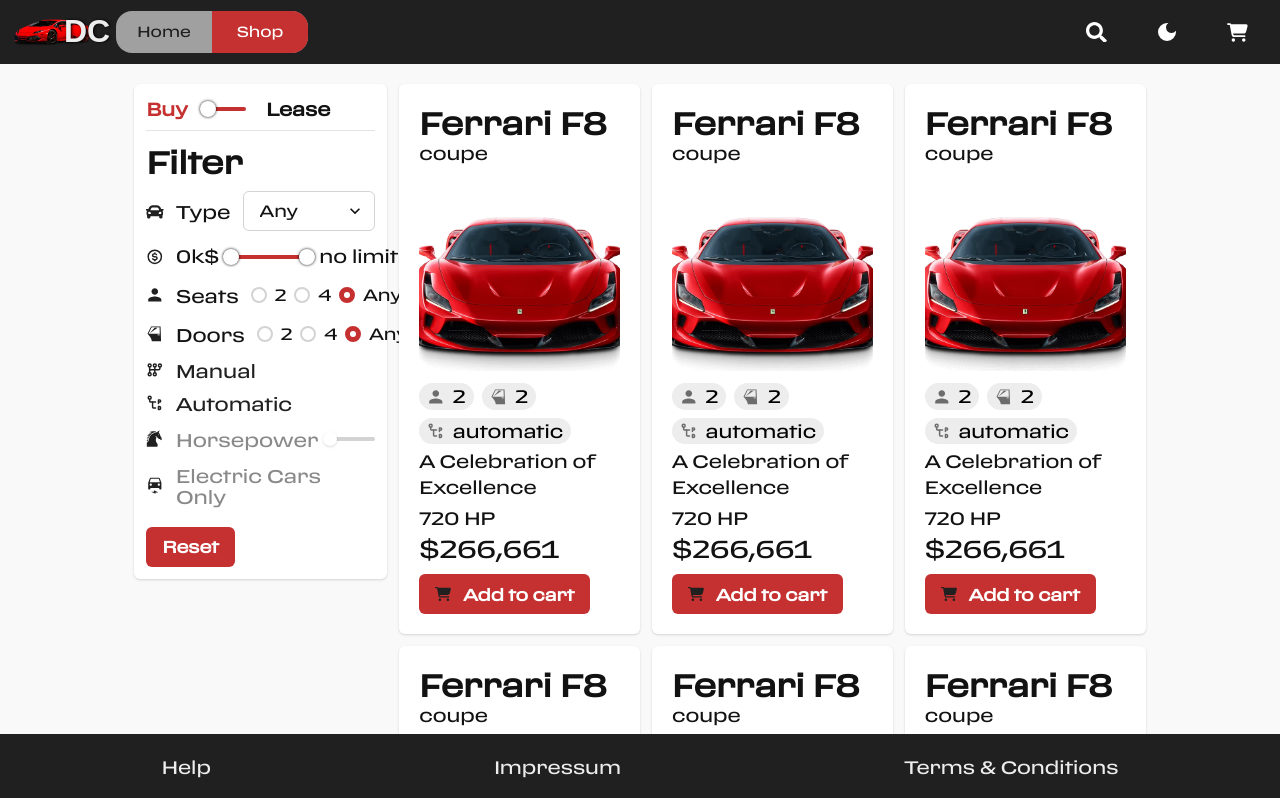
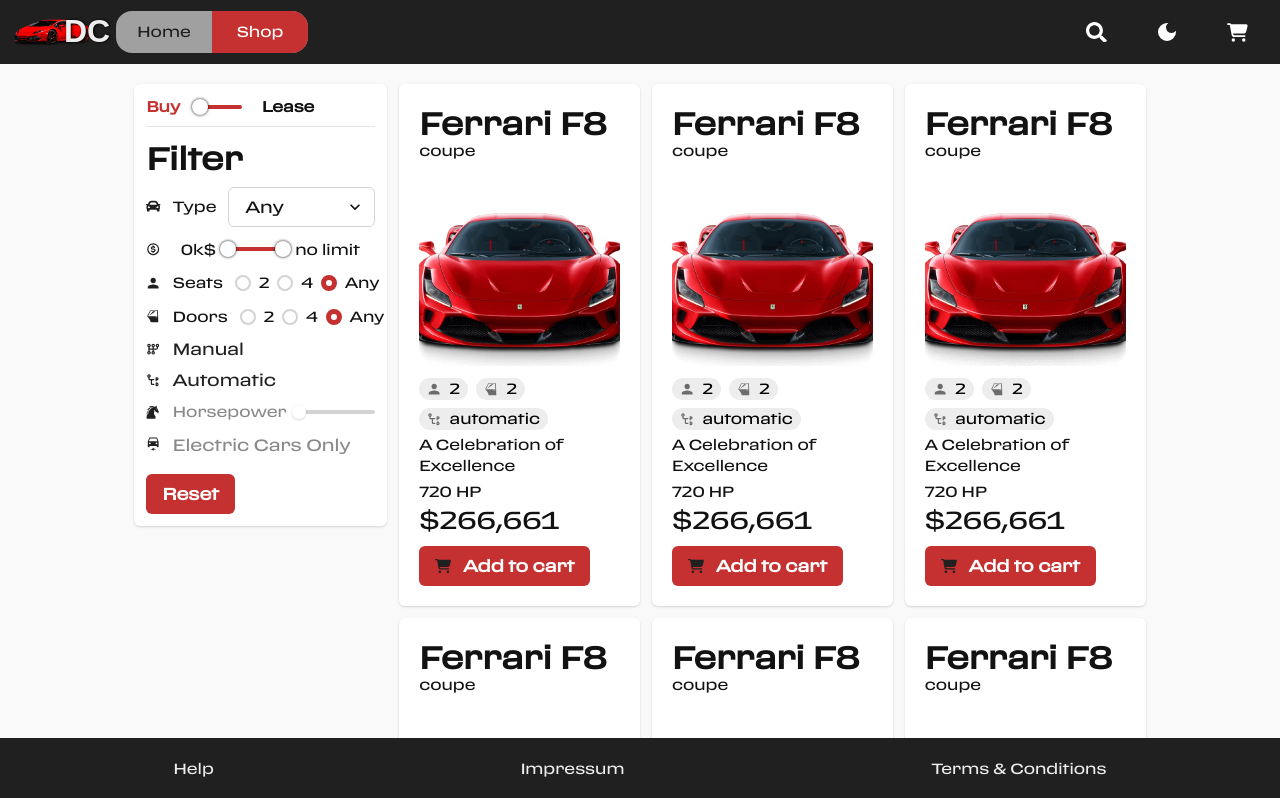
Before and after one commit to samueleras/art-shop, a React (Vite) app: page /shop in a window 1280 px wide. Shown: the top 798 px of the page. Built offline with nearby package versions, Linux system fonts and the light colour scheme.

Commit message:
adjust styling of filter and overall font size

```diff
--- a/src/components/CarFilter.tsx
+++ b/src/components/CarFilter.tsx
@@ -47,7 +47,7 @@
         flexDir={"column"}
       >
         <FilterContainer icon={FaCar} color={color}>
-          <Text fontSize="lg">Type</Text>
+          <Text>Type</Text>
           <Select
             onChange={(event) => {
               query.setVehicleType(
@@ -96,7 +96,7 @@
             <RangeSliderThumb index={0} boxSize="4" boxShadow="0 0 3px black" />
             <RangeSliderThumb index={1} boxSize="4" boxShadow="0 0 3px black" />
           </RangeSlider>
-          <Text whiteSpace="nowrap" minWidth="3.5rem">
+          <Text whiteSpace="nowrap" minWidth="5rem">
             {!query.carQuery.maxPrice
               ? "no limit"
               : query.carQuery.maxPrice / 1000 + "k$"}
@@ -104,7 +104,7 @@
         </FilterContainer>
 
         <FilterContainer icon={IoMdPerson} color={color}>
-          <Text fontSize="lg">Seats</Text>
+          <Text>Seats</Text>
           <RadioGroup
             value={query.carQuery.passengerCount?.toString() || "any"}
             onChange={(value) => {
@@ -112,15 +112,21 @@
             }}
           >
             <Flex gap={2}>
-              <Radio value="2">2</Radio>
-              <Radio value="4">4</Radio>
-              <Radio value="any">Any</Radio>
+              <Radio value="2">
+                <Text fontSize="0.9rem">2</Text>
+              </Radio>
+              <Radio value="4">
+                <Text fontSize="0.9rem">4</Text>
+              </Radio>
+              <Radio value="any">
+                <Text fontSize="0.9rem">Any</Text>
+              </Radio>
             </Flex>
           </RadioGroup>
         </FilterContainer>
 
         <FilterContainer icon={GiCarDoor} color={color}>
-          <Text fontSize="lg">Doors</Text>
+          <Text>Doors</Text>
           <RadioGroup
             value={query.carQuery.doorCount?.toString() || "any"}
             onChange={(value) => {
@@ -128,16 +134,21 @@
             }}
           >
             <Flex gap={2}>
-              <Radio value="2">2</Radio>
-              <Radio value="4">4</Radio>
-              <Radio value="any">Any</Radio>
+              <Radio value="2">
+                <Text fontSize="0.9rem">2</Text>
+              </Radio>
+              <Radio value="4">
+                <Text fontSize="0.9rem">4</Text>
+              </Radio>
+              <Radio value="any">
+                <Text fontSize="0.9rem">Any</Text>
+              </Radio>
             </Flex>
           </RadioGroup>
         </FilterContainer>
 
         <FilterContainer icon={TbManualGearbox} color={color}>
           <Button
-            fontSize="lg"
             variant="link"
             whiteSpace="normal"
             textAlign="left"
@@ -160,7 +171,6 @@
 
         <FilterContainer icon={TbAutomaticGearbox} color={color}>
           <Button
-            fontSize="lg"
             variant="link"
             whiteSpace="normal"
             textAlign="left"
@@ -180,10 +190,7 @@
         </FilterContainer>
 
         <FilterContainer icon={GiHorseHead} color={color}>
-          <Text
-            fontSize="lg"
-            color={query.carQuery.minHorsePower ? color : "gray.500"}
-          >
+          <Text color={query.carQuery.minHorsePower ? color : "gray.500"}>
             Horsepower
           </Text>
           <Slider
@@ -206,6 +213,7 @@
               mt="-8"
               ml="-50"
               w="24"
+              fontSize="0.8rem"
               visibility={
                 query.carQuery.minHorsePower && query.carQuery.minHorsePower > 1
                   ? "visible"
@@ -224,7 +232,6 @@
 
         <FilterContainer icon={MdElectricCar} color={color}>
           <Button
-            fontSize="lg"
             variant="link"
             whiteSpace="normal"
             textAlign="left"
--- a/src/components/ToggleBuyLeasing.tsx
+++ b/src/components/ToggleBuyLeasing.tsx
@@ -15,7 +15,7 @@
   } = useCarQueryStore();
 
   return (
-    <HStack w="11.5rem" gap={5}>
+    <HStack w="10.5rem" gap={5}>
       <Box
         onClick={() => buyOrLease === "lease" && toggleBuyOrLease()}
         color={buyOrLease === "buy" ? "red.600" : ""}
--- a/src/theme.ts
+++ b/src/theme.ts
@@ -22,9 +22,9 @@
           fontSize: {
             base: "0.9rem",
             sm: "0.9rem",
-            md: "1rem",
-            lg: "1rem",
-            xl: "1.1rem",
+            md: "0.9rem",
+            lg: "0.9rem",
+            xl: "0.9rem",
           },
         },
       }),
```
